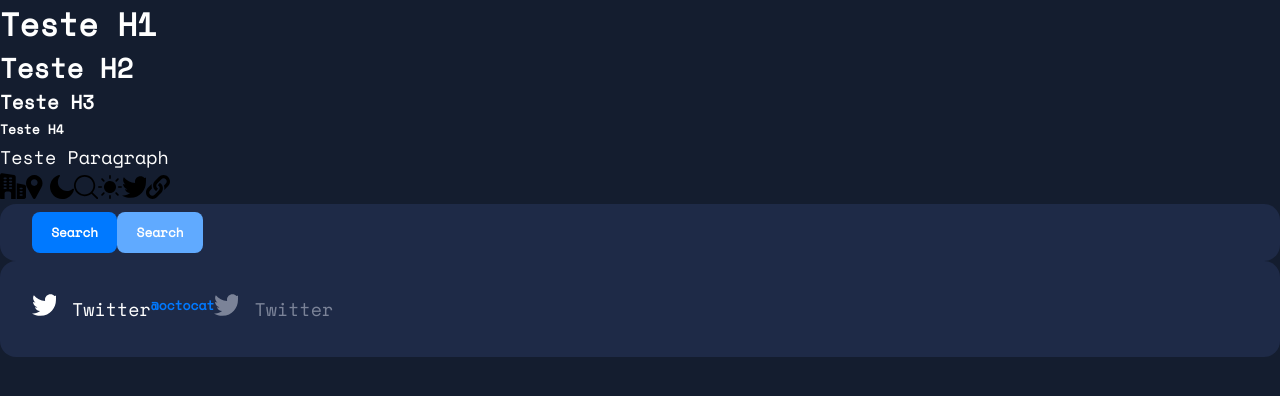
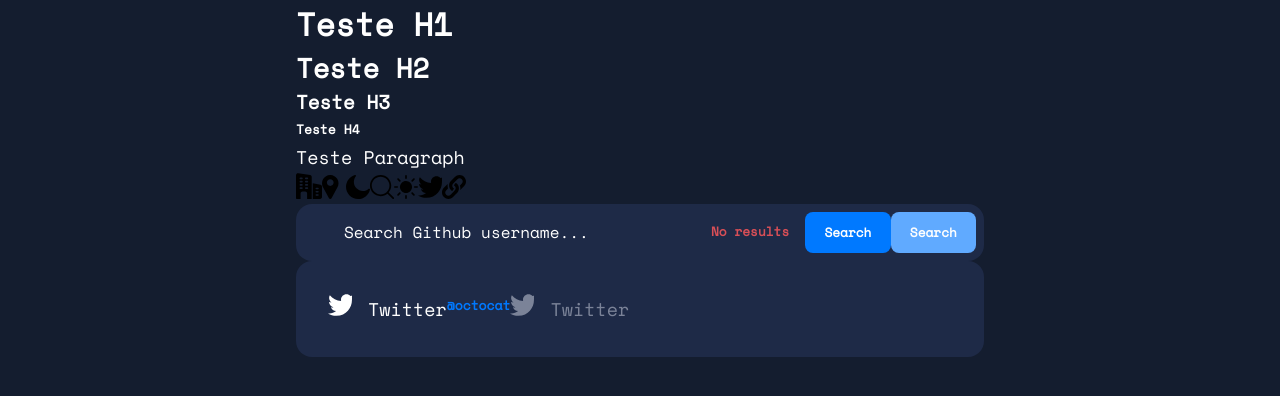
Before and after one commit to renatarochaa/octocat-dev-search, a React (Create React App) app: page / in a window 1280 px wide. Shown: the top 396 px of the page. Built offline with nearby package versions, Linux system fonts and the light colour scheme; the HTML template or start-up script is replaced by a standard one.

Commit message:
Creating errorMessage, Grid and Input components

```diff
--- a/src/App.tsx
+++ b/src/App.tsx
@@ -7,11 +7,15 @@ import Icon from './components/atoms/icon'
 import Button from './components/atoms/button'
 import Link from './components/atoms/link'
 import Card from './components/atoms/card'
+import Input from './components/atoms/input'
+import light from './styles/themes/light'
+import ErrorMessage from './components/atoms/error'
+import Grid from './components/atoms/grid'
 
 const App = () => (
   <ThemeProvider theme={dark}>
     <GlobalStyle />
-    <div className="App">
+    <Grid>
       <H1>Teste H1</H1>
       <H2>Teste H2</H2>
       <H3>Teste H3</H3>
@@ -25,6 +29,8 @@ const App = () => (
       <Icon icon="twitter" />
       <Icon icon="website" />
       <Card padding="0.5rem 0.5rem 0.5rem 2rem">
+        <Input type="text" placeholder="Search Github username..." id="teste"  />
+        <ErrorMessage>No results</ErrorMessage>
         <Button>Search</Button>
         <Button inactive>Search</Button>
       </Card>
@@ -43,7 +49,7 @@ const App = () => (
           <Paragraph>Twitter</Paragraph>
         </Link>
       </Card>
-    </div>
+    </Grid>
   </ThemeProvider>
 )
 
--- /dev/null
+++ b/src/components/atoms/error/index.ts
@@ -0,0 +1,12 @@
+import styled from 'styled-components'
+
+const ErrorMessage = styled.p`
+    font-size: 0.8rem;
+    line-height: 2.5rem;
+    font-weight: bold;
+    white-space: nowrap;
+    margin: 0 1rem;
+    color: ${props => props.theme.colors.error};
+`
+
+export default ErrorMessage
--- /dev/null
+++ b/src/components/atoms/grid/index.ts
@@ -0,0 +1,9 @@
+import styled from 'styled-components'
+
+const Grid = styled.div`
+    margin: 0 auto;
+    width: 100%;
+    max-width: 43rem;
+`
+
+export default Grid
--- /dev/null
+++ b/src/components/atoms/input/index.ts
@@ -0,0 +1,25 @@
+import styled from 'styled-components'
+
+const Input = styled.input`
+    font-family: 'Space Mono', monospace;
+    font-size:  1rem;
+    border: none;
+    width: 100%;
+    margin-left: 1rem;
+    caret-color: ${props => props.theme.colors.primary};
+    background-color: ${props => props.theme.colors.backgroundLight};
+    color: ${props => props.theme.title === 'light' ?
+        props.theme.colors.tertiary :
+        props.theme.colors.primaryText
+    };
+
+    ::placeholder {
+        color: ${props => props.theme.colors.primaryText};
+    }
+
+    :focus {
+        outline: none;
+    }
+`
+
+export default Input
```
Also changed, not shown: src/components/atoms/typography/index.ts (+5 -5 lines).
